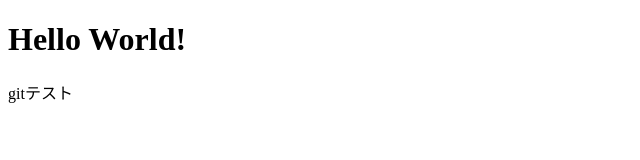
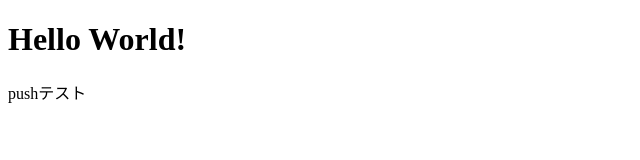
Before and after one commit to ibis1444/test01, a plain HTML site: page index.html in a window 1280 px wide. Shown: the full height of the page, 0-640 px from the left. Drawn offline with Linux system fonts and the light colour scheme.

Commit message:
pushテスト

```diff
--- a/index.html
+++ b/index.html
@@ -6,6 +6,6 @@
     </head>
     <body>
         <h1>Hello World!</h1>
-        <p>gitテスト</p>
+        <p>pushテスト</p>
     </body>
 </html>
```
